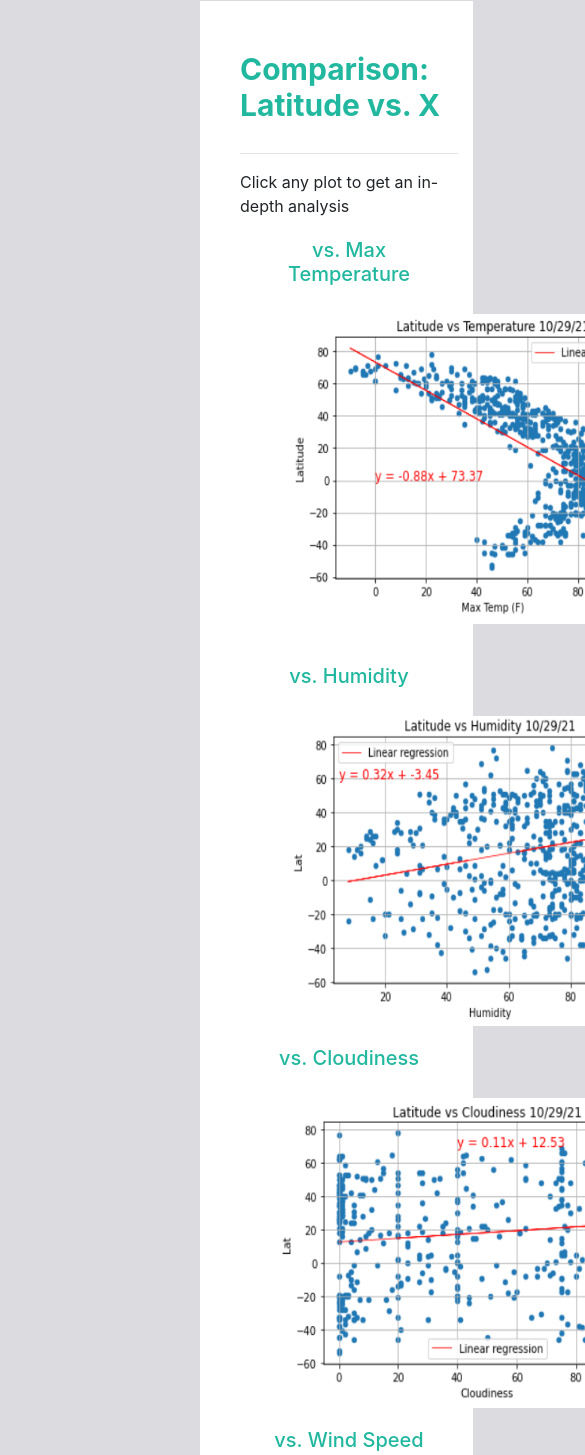
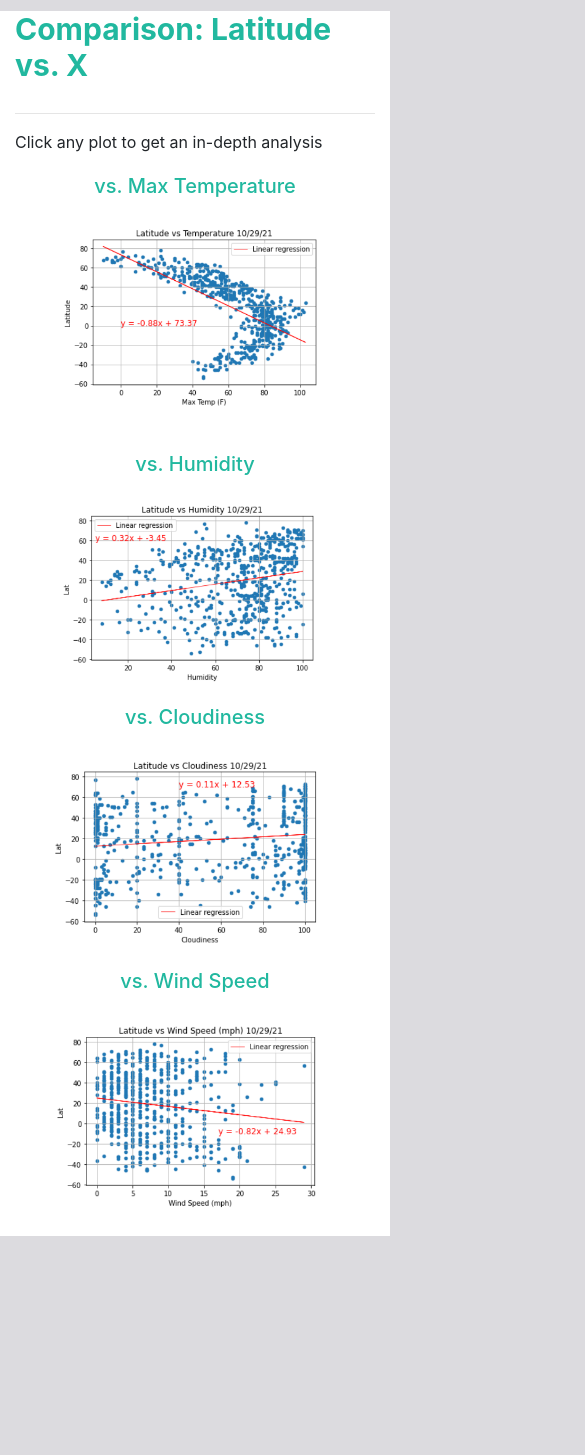
Before and after one commit to benmxnguyen/Comparisons, a plain HTML site: page index.html in a window 390 px wide. Shown: the part 105-1560 px from the top of the page, 585 px wide, since content can reach past the window. After the commit the page ends 1361 px from the top, so only its background shows below. Drawn offline with nearby package versions, Linux system fonts and the light colour scheme.

Commit message:
fixed responsiveness

```diff
--- a/index.html
+++ b/index.html
@@ -42,35 +42,35 @@
 </header>
 
   <body style="background-color: rgb(220, 219, 223);">
-    <div class="container", style="background-color: white; display: inline-block; margin-top: 40px; margin-bottom: 20px; margin-left: 200px; margin-right: 200px; width: 70%; padding-left: 40px;">
+    <div class="container", style="background-color: white; float: center; margin-top: 40px; margin-bottom: 20px;">
         <h1 style="margin-left: 50x; margin-top: 50px; margin-bottom: 30px; color: rgb(33, 184, 159); font-size: 30px"><b>Comparison: Latitude vs. X</b></h1> <hr/>
         Click any plot to get an in-depth analysis
         <div class="container">
             <div class="row">
-              <div class="col">
+              <div class="col-md-6 col-sm-12">
                   <h3 style="color: rgb(33, 184, 159); font-size: 20px; text-align: center; padding-top: 20px;">vs. Max Temperature</h3>
                 <a target="_blank" href="https://benmxnguyen.github.io/MaxTemperature/">
-                  <img src="visualizations/Latitude_vs_Temperature_regress.png" width=450 height=350 style="padding: 20px;" alt="Latitude vs. Temperature">
+                  <img src="visualizations/Latitude_vs_Temperature_regress.png" width=100% style="padding: 20px;" alt="Latitude vs. Temperature">
                 </a>
               </div>
-              <div class="col">
+              <div class="col-md-6 col-sm-12">
                   <h3 style="color: rgb(33, 184, 159); font-size: 20px; text-align: center; padding-top: 20px;">vs. Humidity</h3>
                 <a target="_blank" href="https://benmxnguyen.github.io/Humidity/">
-                  <img src="visualizations/Latitude_vs_Humidity_regress.png" width=450 height=350 style="padding: 20px;" alt="Latitude vs. Humidity">
+                  <img src="visualizations/Latitude_vs_Humidity_regress.png" width=100% style="padding: 20px;" alt="Latitude vs. Humidity">
                 </a>
               </div>
             </div>
             <div class="row">
-              <div class="col">
+              <div class="col-md-6 col-sm-12">
                     <h3 style="color: rgb(33, 184, 159); font-size: 20px; text-align: center;">vs. Cloudiness</h3>
                 <a target="_blank" href="https://benmxnguyen.github.io/Cloudiness/">
-                  <img src="visualizations/Latitude_vs_Cloudiness_regress.png" width=450 height=350 style="padding: 20px;" alt="Latitude vs. Cloudiness">
+                  <img src="visualizations/Latitude_vs_Cloudiness_regress.png"width=100% style="padding: 20px;" alt="Latitude vs. Cloudiness">
                 </a>
               </div>
-              <div class="col">
+              <div class="col-md-6 col-sm-12">
                     <h3 style="color: rgb(33, 184, 159); font-size: 20px; text-align: center;">vs. Wind Speed</h3>
                 <a target="_blank" href="https://benmxnguyen.github.io/WindSpeed/">
-                  <img src="visualizations/Latitude_vs_WindSpeed_regress.png" width=450 height=350 style="padding: 20px;" alt="Latitude vs. Wind Speed">
+                  <img src="visualizations/Latitude_vs_WindSpeed_regress.png" width=100% style="padding: 20px;" alt="Latitude vs. Wind Speed">
                 </a>
             </div>
         </div>
```
